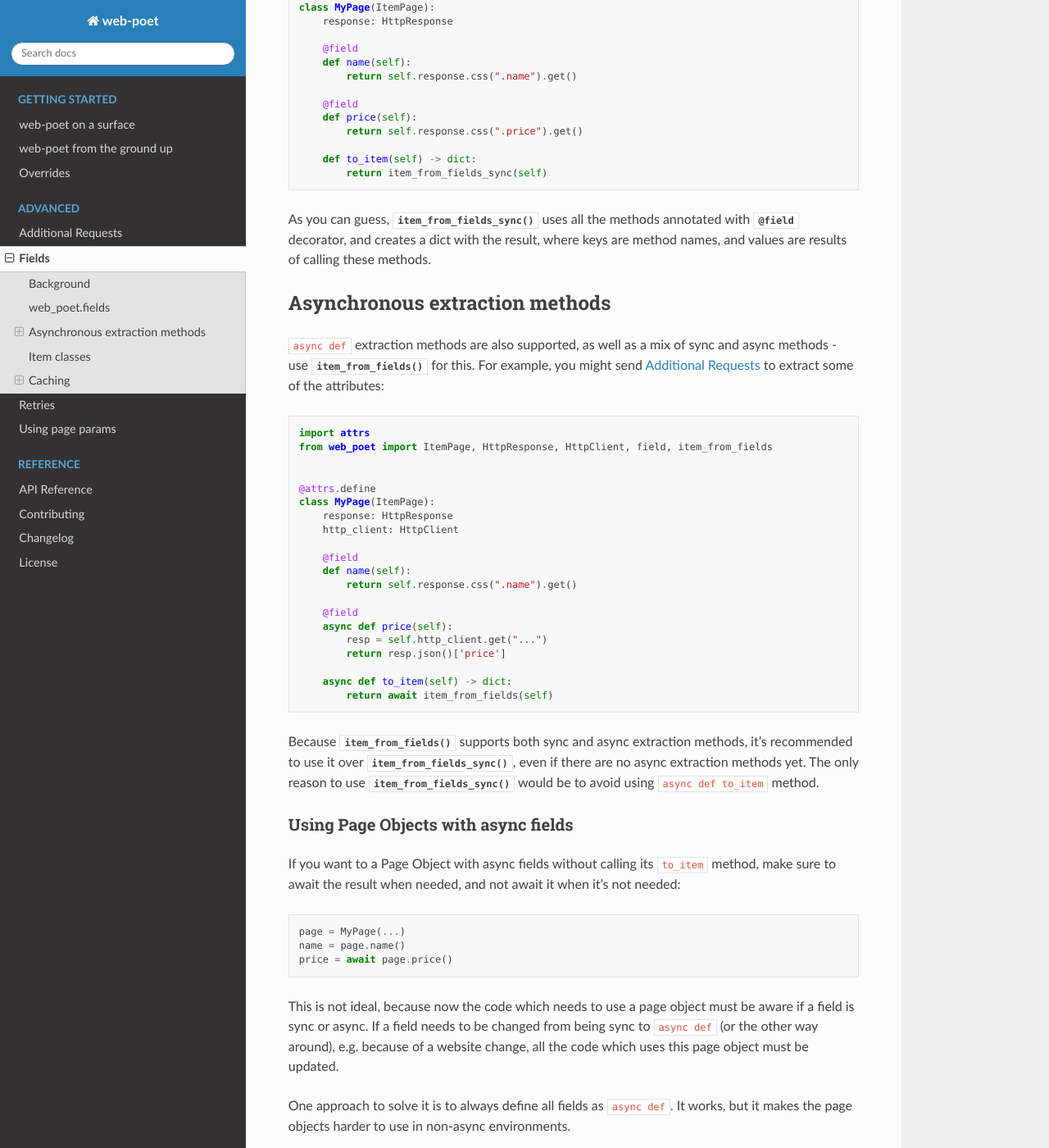
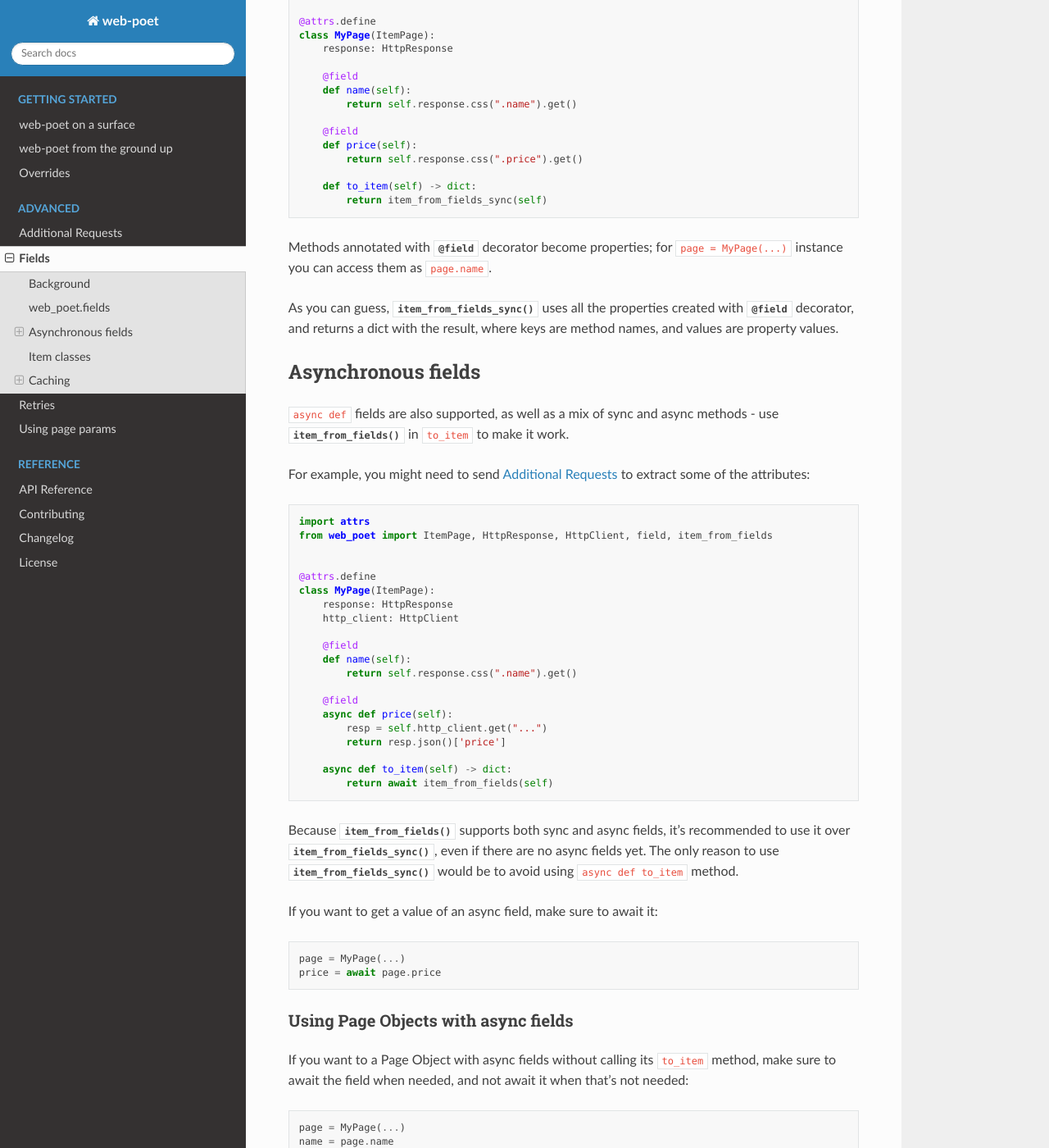
Before and after one commit to scrapinghub/web-poet, a Sphinx documentation site: the page built from docs/advanced/fields.rst, in a window 1280 px wide and 1400 px high, scrolled down 1224 px. Shown: the whole window at 82% size. Built offline with Sphinx 7.4.7 and the Read the Docs theme 2.0.0, drawn with Linux system fonts in a browser that asks for light colours; some of the changed text lies outside the part shown.

Commit message:
field now creates properties, not methods

```diff
--- a/docs/advanced/fields.rst
+++ b/docs/advanced/fields.rst
@@ -21,16 +21,18 @@ individual attributes, a method or property per attribute:
     class MyPage(ItemPage):
         response: HttpResponse
 
+        @property
         def name(self):
             return self.response.css(".name").get()
 
+        @property
         def price(self):
             return self.response.css(".price").get()
 
         def to_item(self) -> dict:
             return {
-                'name': self.name(),
-                'price': self.price()
+                'name': self.name,
+                'price': self.price
             }
 
 This approach has 2 main advantages:
@@ -38,12 +40,12 @@ This approach has 2 main advantages:
 1. Often the code looks cleaner this way, it's easier to follow.
 2. The resulting page object becomes more flexible and reusable:
    if not all data extracted in the ``to_item()`` method is needed,
-   user can call extraction methods for individual attributes. It's
+   user can use properties for individual attributes. It's
    more efficient than running ``to_item()`` and only using some of the
    result.
 
 However, writing and maintaining ``to_item()`` method can get tedious,
-especially if there is a lot of extraction methods.
+especially if there is a lot of properties.
 
 web_poet.fields
 ---------------
@@ -79,18 +81,23 @@ We can rewrite the example like this:
         def to_item(self) -> dict:
             return item_from_fields_sync(self)
 
+Methods annotated with :func:`@field <web_poet.fields.field>` decorator
+become properties; for ``page = MyPage(...)`` instance
+you can access them as ``page.name``.
 
-As you can guess, :func:`~.item_from_fields_sync` uses all the methods annotated
-with :func:`@field <web_poet.fields.field>` decorator, and creates a dict
-with the result, where keys are method names, and values are results of
-calling these methods.
+As you can guess, :func:`~.item_from_fields_sync` uses all the properties
+created with :func:`@field <web_poet.fields.field>` decorator, and returns
+a dict with the result, where keys are method names, and values are
+property values.
 
-Asynchronous extraction methods
--------------------------------
+Asynchronous fields
+-------------------
 
-``async def`` extraction methods are also supported, as well as a mix of
-sync and async methods - use :func:`~.item_from_fields` for this.
-For example, you might send :ref:`advanced-requests` to extract some
+``async def`` fields are also supported, as well as a mix of
+sync and async methods - use :func:`~.item_from_fields` in ``to_item``
+to make it work.
+
+For example, you might need to send :ref:`advanced-requests` to extract some
 of the attributes:
 
 .. code-block:: python
@@ -116,23 +123,31 @@ of the attributes:
         async def to_item(self) -> dict:
             return await item_from_fields(self)
 
-Because :func:`~.item_from_fields` supports both sync and async extraction
-methods, it's recommended to use it over :func:`~.item_from_fields_sync`, even
-if there are no async extraction methods yet. The only reason to use
+Because :func:`~.item_from_fields` supports both sync and async fields,
+it's recommended to use it over :func:`~.item_from_fields_sync`, even
+if there are no async fields yet. The only reason to use
 :func:`~.item_from_fields_sync` would be to avoid using
 ``async def to_item`` method.
 
-Using Page Objects with async fields
-~~~~~~~~~~~~~~~~~~~~~~~~~~~~~~~~~~~~
-If you want to a Page Object with async fields without calling its
-``to_item`` method, make sure to await the result when needed, and
-not await it when it's not needed:
+If you want to get a value of an async field, make sure to await it:
 
 .. code-block:: python
 
     page = MyPage(...)
-    name = page.name()
-    price = await page.price()
+    price = await page.price
+
+Using Page Objects with async fields
+~~~~~~~~~~~~~~~~~~~~~~~~~~~~~~~~~~~~
+
+If you want to a Page Object with async fields without calling its
+``to_item`` method, make sure to await the field when needed, and
+not await it when that's not needed:
+
+.. code-block:: python
+
+    page = MyPage(...)
+    name = page.name
+    price = await page.price
 
 This is not ideal, because now the code which needs to use a page object
 must be aware if a field is sync or async. If a field needs to be changed
@@ -151,8 +166,8 @@ function when accessing the fields:
     from web_poet.utils import ensure_awaitable
 
     page = MyPage(...)
-    name = await ensure_awaitable(page.name())
-    price = await ensure_awaitable(page.price())
+    name = await ensure_awaitable(page.name)
+    price = await ensure_awaitable(page.price)
 
 Now any field can be converted from sync to async, or the other way around,
 and the code would keep working.
@@ -180,8 +195,8 @@ attrs instances) instead of unstructured dicts to hold the data:
         # ...
         def to_item(self) -> Item:
             return Item(
-                name=self.name(),
-                price=self.price()
+                name=self.name,
+                price=self.price
             )
 
 :mod:`web_poet.fields` supports it, by allowing to pass an item class to the
@@ -313,7 +328,7 @@ it's possible to use the Page Object without doing unnecessary work.
 For example, if user only needs ``name`` field in the example above, no
 additional requests (API calls) will be made.
 
-Sometimes you might want to cache ``field``, i.e. a method which computes an
+Sometimes you might want to cache ``field``, i.e. a property which computes an
 attribute of the final item. In such cases, use ``@field(cached=True)``
 decorator instead of ``@field``.
 
```
Also changed, not shown: other parts of docs/advanced/fields.rst (+2 -2 lines), 2 other files.
